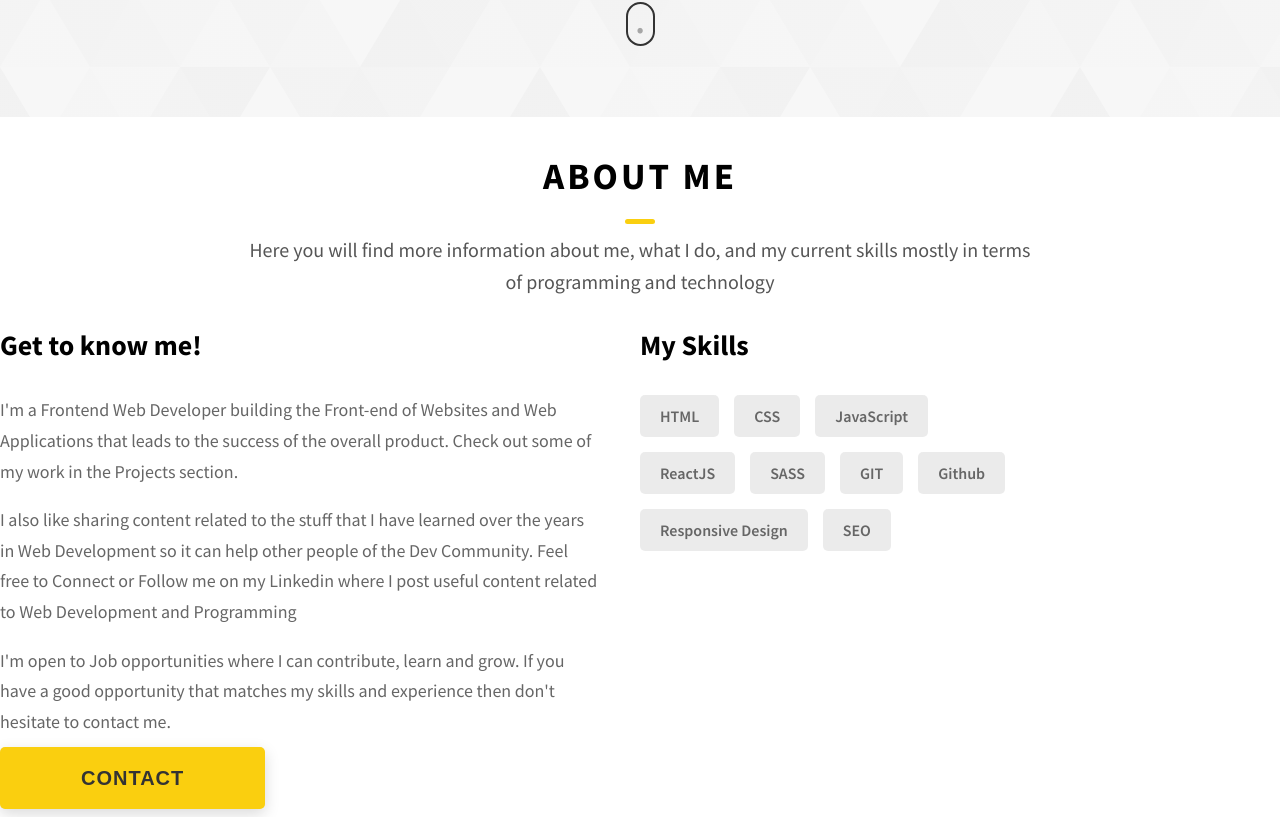
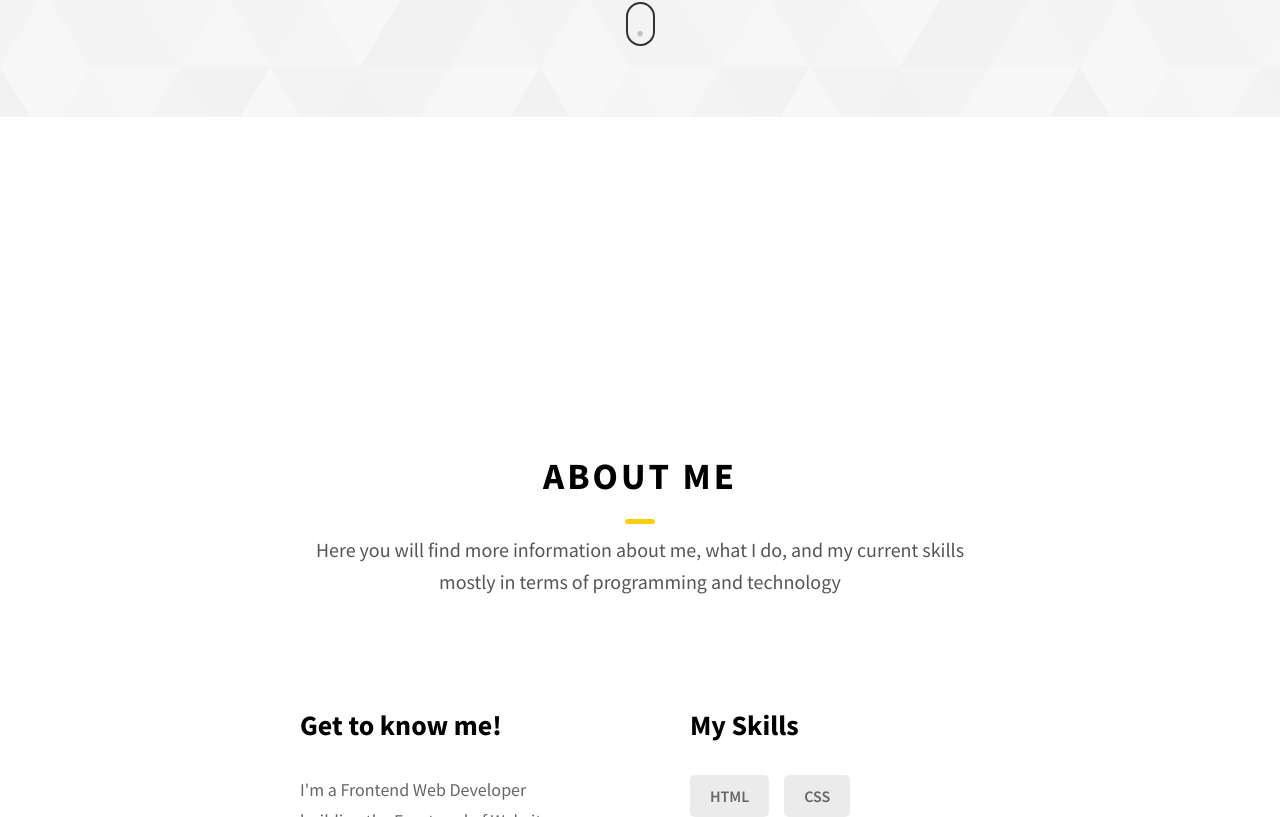
Before and after one commit to elchin-jafar/portfolio, a React (Vite) app: page / in a window 1280 px wide. Shown: the part 683-1500 px from the top of the page. Built offline with nearby package versions, Linux system fonts and the light colour scheme.

Commit message:
fix about page design

```diff
--- a/src/button/Button.jsx
+++ b/src/button/Button.jsx
@@ -1,9 +1,9 @@
 import React from 'react'
 import classes from "./Button.module.css"
 
-function Button({text}) {
+function Button({text, margin}) {
   return (
-    <button className={classes['project-button']}>{text}</button>
+    <button className={`${classes['project-button']} ${margin ? classes.margin : undefined}`}>{text}</button>
   )
 }
 
--- a/src/button/Button.module.css
+++ b/src/button/Button.module.css
@@ -19,3 +19,7 @@
     transform: translate(5px, -5px);
     box-shadow: -10px 10px 25px 0 rgb(0 0 0 / 15%);
 }
+
+.margin {
+    margin-top: 4rem;
+}
--- a/src/components/About.jsx
+++ b/src/components/About.jsx
@@ -19,7 +19,7 @@ function About() {
                 <p className={classes['down__paragraph']}>I also like sharing content related to the stuff that I have learned over the years in Web Development so it can help other people of the Dev Community. Feel free to Connect or Follow me on my Linkedin where I post useful content related to Web Development and Programming </p>
 
                 <p className={classes['down__paragraph']}>I'm open to Job opportunities where I can contribute, learn and grow. If you have a good opportunity that matches my skills and experience then don't hesitate to contact me.</p>
-                    <Button text='contact' />
+                    <Button text='contact' margin={true}/>
             </div>
             <div className={classes['my-skills']}>
                 <h3 className={classes['header-3']}>My Skills</h3>
--- a/src/components/About.module.css
+++ b/src/components/About.module.css
@@ -1,9 +1,11 @@
 .about {
     height: 100vh;
+    padding: 30rem;
 }
 
 .about-me {
     text-align: center;
+    margin-bottom: 8rem;
 }
 
 .header-2 {
@@ -62,8 +64,9 @@
 
 .my-skills {
     flex: 1;
+    margin-left: 10rem;
 }
 
 .skills {
-    max-width: 40rem;
+    max-width: 60rem;
 }
```
